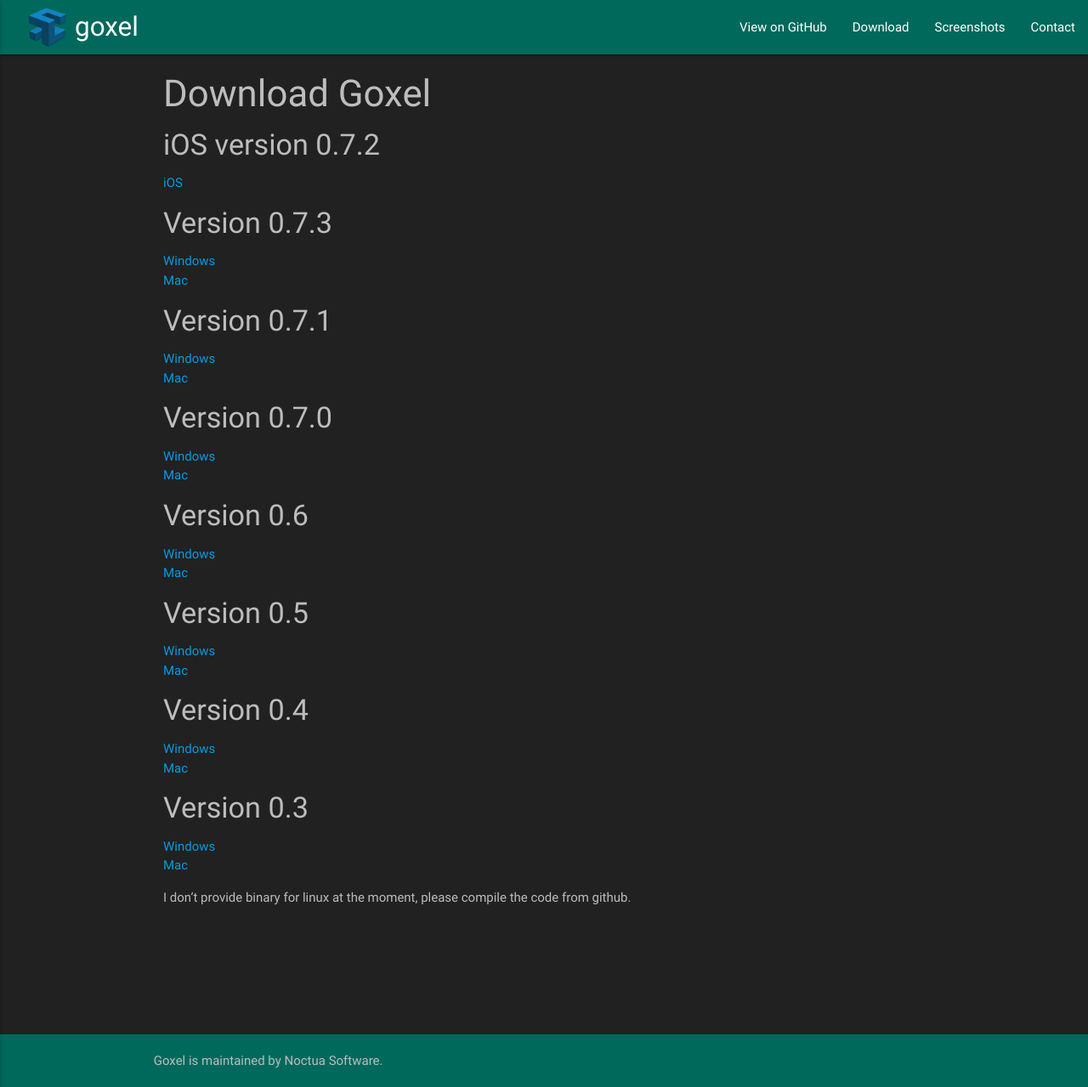
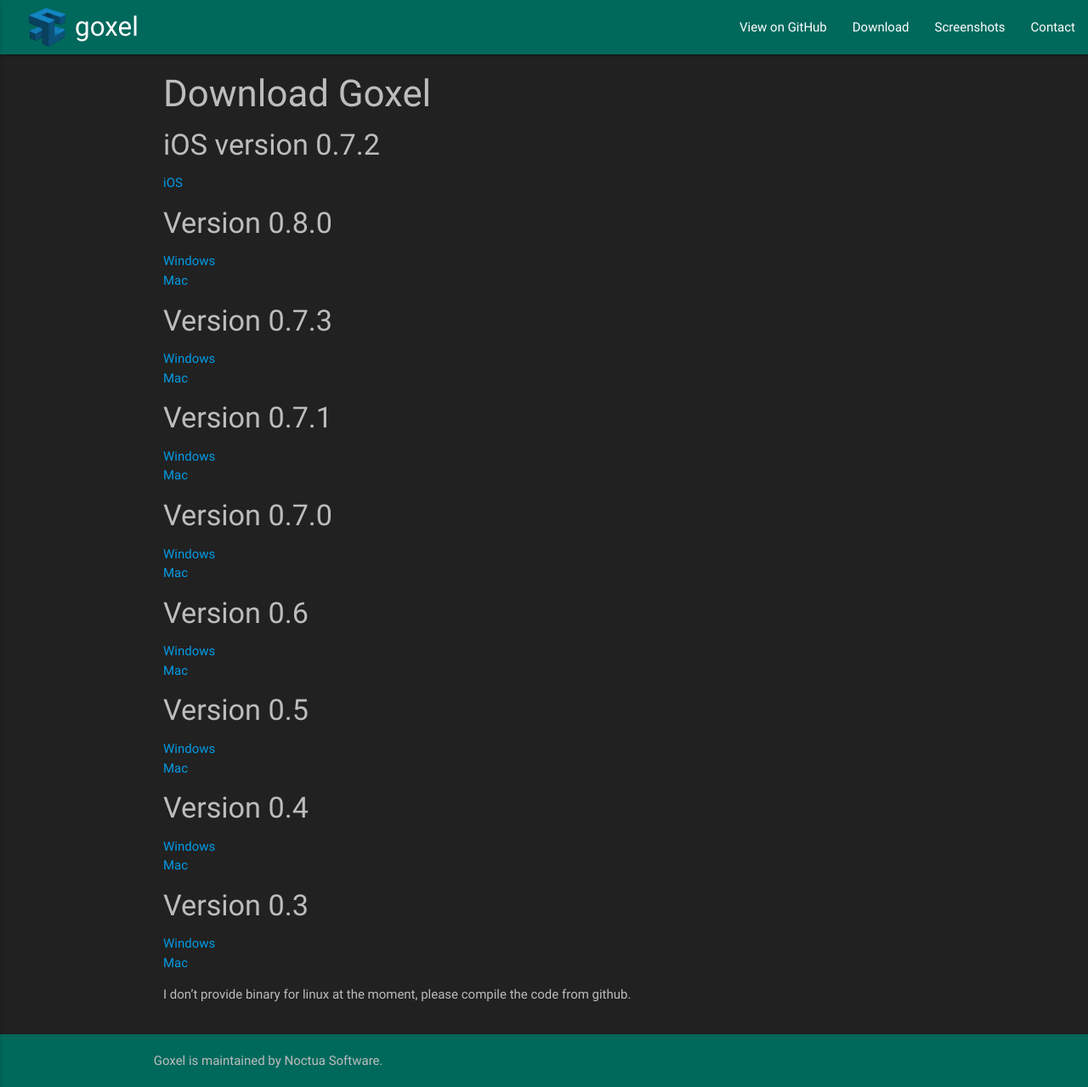
Before and after one commit to guillaumechereau/goxel, a Jekyll site: the page built from downloads.markdown, in a window 1280 px wide and 1279 px high. Shown: the whole window at 85% size. Built offline with Jekyll 4.4.1, drawn with Linux system fonts in a browser that asks for light colours; nearby versions of some CDN libraries; our own code applies the rules of GitHub Pages for plain Markdown files.

Commit message:
Add link to the last release

```diff
--- a/downloads.markdown
+++ b/downloads.markdown
@@ -7,6 +7,11 @@
 #### iOS version 0.7.2
 
 - [iOS](https://itunes.apple.com/us/app/goxel-3d-voxel-editor/id1259097826)
+
+#### Version 0.8.0
+
+- [Windows](https://github.com/guillaumechereau/goxel/releases/download/v0.8.0/goxel-0.8.0-windows.zip)
+- [Mac](https://github.com/guillaumechereau/goxel/releases/download/v0.8.0/goxel-0.8.0-mac.zip)
 
 #### Version 0.7.3
 
```
